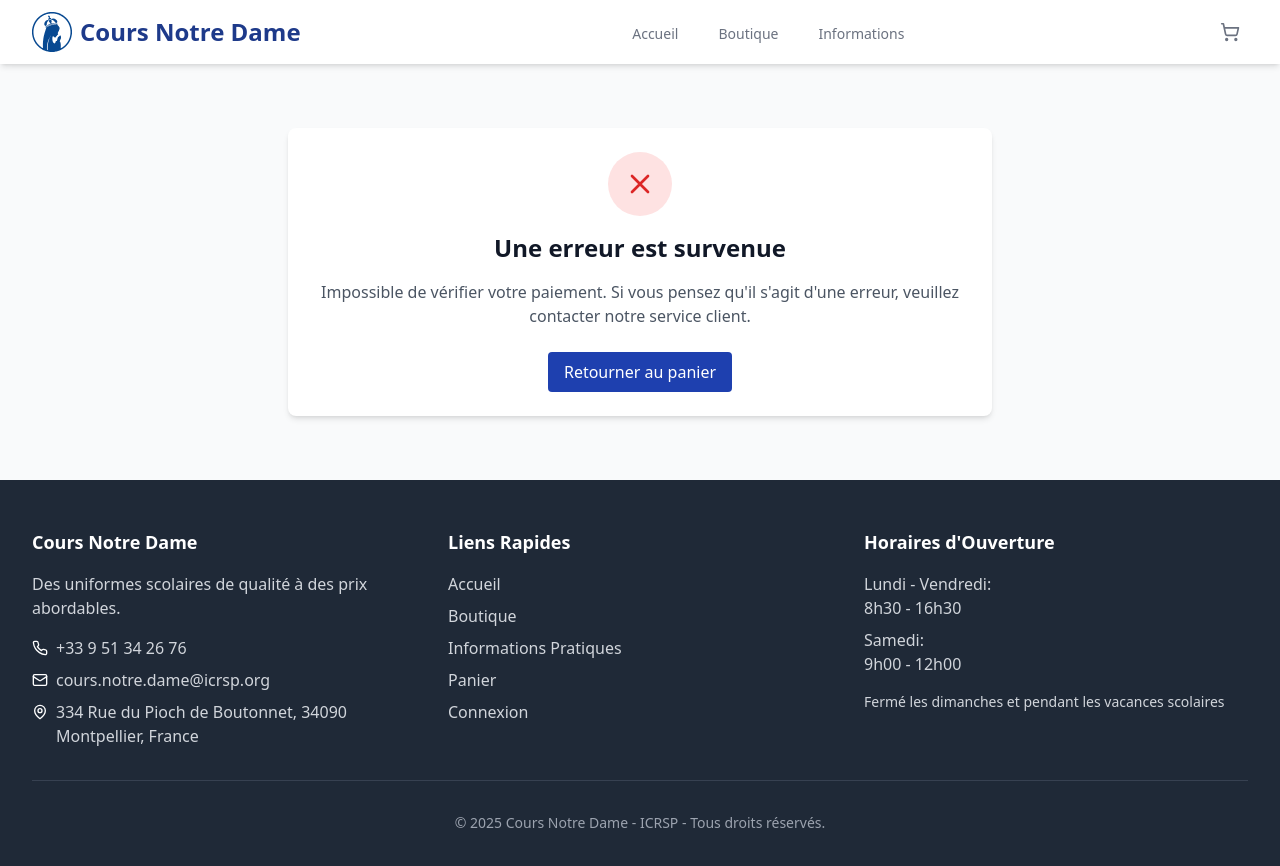
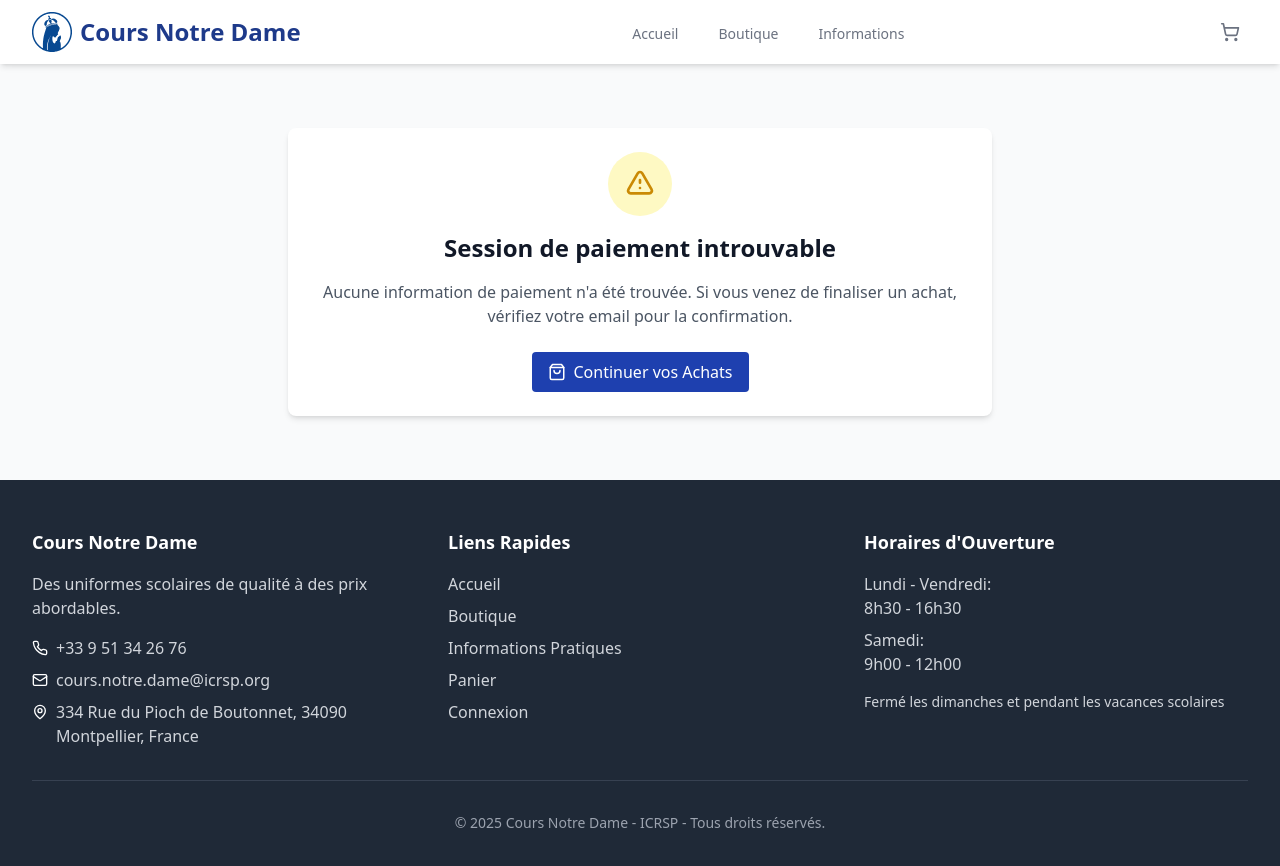
Before and after one commit to raphael-pietrzak/uniforms-cnd, a React (Vite) app in the folder frontend/: page /checkout-success in a window 1280 px wide. Shown: the top 866 px of the page. Built offline with nearby package versions, Linux system fonts and the light colour scheme; no server answers.

Commit message:
Amélioration de la gestion des sessions de paiement : ajout de la vérification de l'état de la session et affichage d'un message d'erreur si la session est introuvable.

```diff
--- a/frontend/src/pages/CheckoutSuccessPage.tsx
+++ b/frontend/src/pages/CheckoutSuccessPage.tsx
@@ -8,24 +8,31 @@
 const CheckoutSuccessPage: React.FC = () => {
   const [searchParams] = useSearchParams();
   const sessionId = searchParams.get('session_id');
-  const [status, setStatus] = useState<'loading' | 'success' | 'error'>('loading');
+  const [status, setStatus] = useState<'loading' | 'success' | 'error' | 'no-session'>('loading');
   const [sessionDetails, setSessionDetails] = useState<any>(null);
   const { clearCart } = useShop();
 
   useEffect(() => {
     const fetchSession = async () => {
       if (!sessionId) {
-        setStatus('error');
+        setStatus('no-session');
         return;
       }
 
       try {
         const session = await stripeApi.getCheckoutSession(sessionId);
-        setSessionDetails(session);
-        setStatus('success');
+        console.log("Session details:", session); // Pour débogage
 
-        // Vider le panier après un paiement réussi
-        clearCart();
+        // Vérifier si la session est complétée avec succès
+        if (session && session.payment_status === 'paid') {
+          setSessionDetails(session);
+          setStatus('success');
+
+          // Vider le panier après un paiement réussi
+          clearCart();
+        } else {
+          setStatus('error');
+        }
       } catch (error) {
         console.error('Erreur lors de la récupération de la session:', error);
         setStatus('error');
@@ -40,6 +47,33 @@
       <div className="max-w-3xl mx-auto px-4 sm:px-6 lg:px-8 py-16 text-center">
         <div className="animate-spin rounded-full h-12 w-12 border-t-2 border-b-2 border-blue-500 mx-auto"></div>
         <p className="mt-4 text-gray-600">Vérification de votre paiement...</p>
+      </div>
+    );
+  }
+
+  if (status === 'no-session') {
+    return (
+      <div className="max-w-3xl mx-auto px-4 sm:px-6 lg:px-8 py-16">
+        <div className="bg-white p-6 rounded-lg shadow-md text-center">
+          <div className="w-16 h-16 bg-yellow-100 rounded-full flex items-center justify-center mx-auto mb-4">
+            <svg xmlns="http://www.w3.org/2000/svg" className="h-8 w-8 text-yellow-600" fill="none" viewBox="0 0 24 24" stroke="currentColor">
+              <path strokeLinecap="round" strokeLinejoin="round" strokeWidth={2} d="M12 9v2m0 4h.01m-6.938 4h13.856c1.54 0 2.502-1.667 1.732-3L13.732 4c-.77-1.333-2.694-1.333-3.464 0L3.34 16c-.77 1.333.192 3 1.732 3z" />
+            </svg>
+          </div>
+          <h2 className="text-2xl font-bold text-gray-900 mb-4">Session de paiement introuvable</h2>
+          <p className="text-gray-600 mb-6">
+            Aucune information de paiement n'a été trouvée. Si vous venez de finaliser un achat, vérifiez votre email pour la confirmation.
+          </p>
+          <Button
+            as={Link}
+            to="/shop"
+            variant="primary"
+            className="inline-flex items-center"
+          >
+            <ShoppingBag size={18} className="mr-2" />
+            Continuer vos Achats
+          </Button>
+        </div>
       </div>
     );
   }
```
Also changed, not shown: 2 other files (tests, documents, lock files or other folders).
